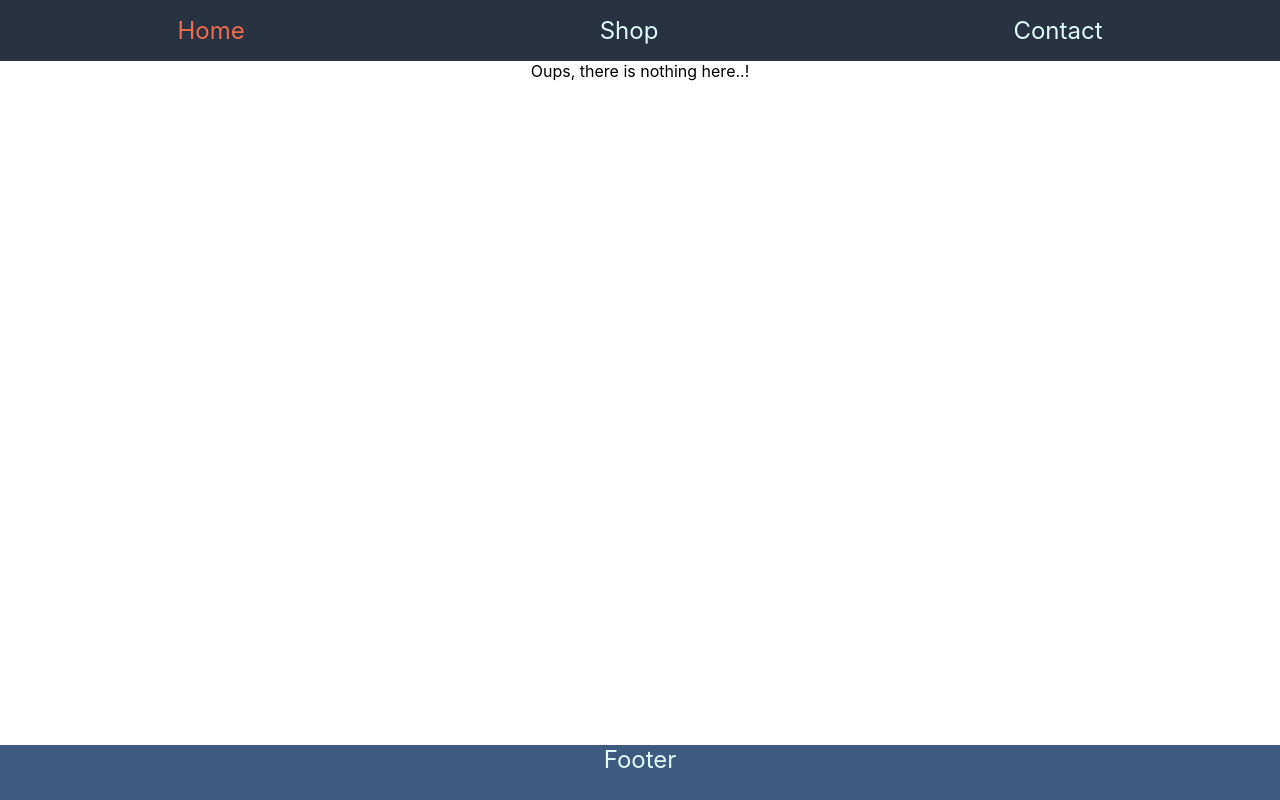
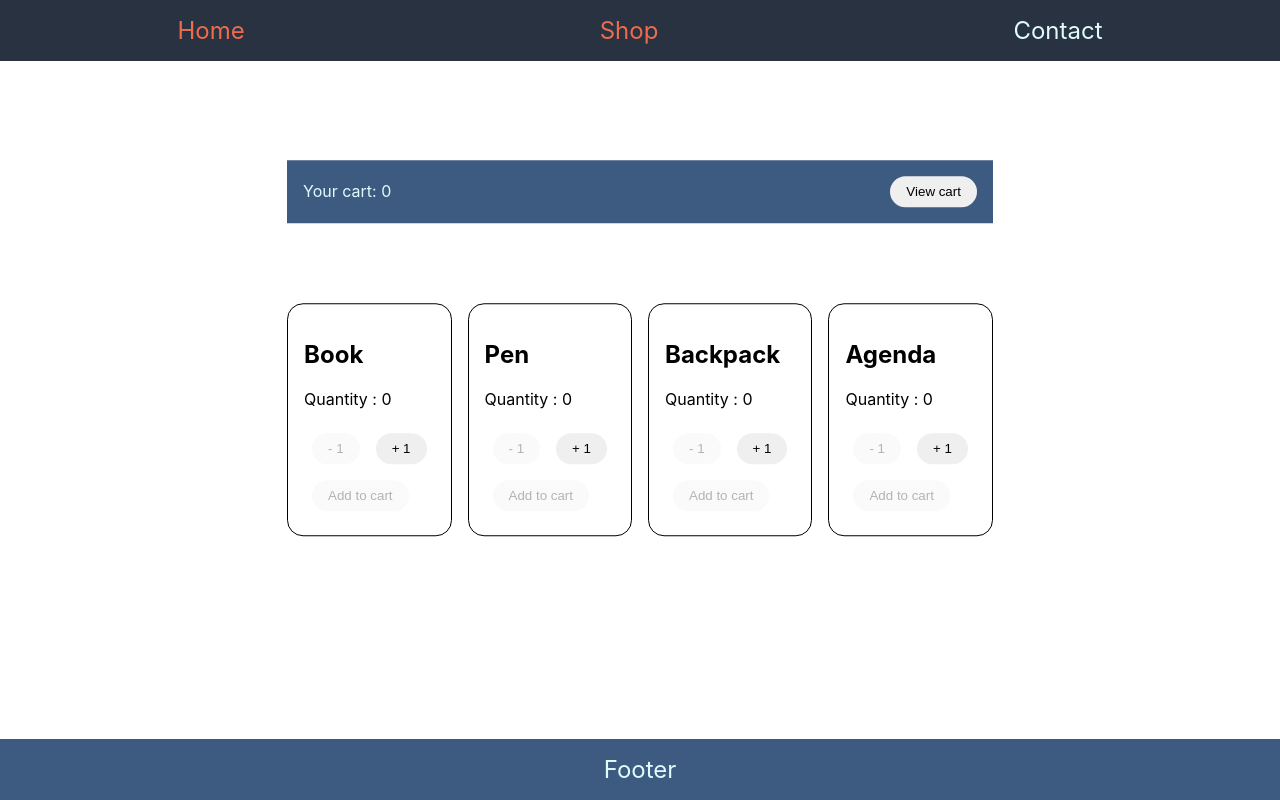
Before and after one commit to thiseas-perso/shopping-cart, a React (Create React App) app: page /shopping-cart/shop in a window 1280 px wide. Built offline with nearby package versions, Linux system fonts and the light colour scheme.

Commit message:
routes fix and minor css

```diff
--- a/package.json
+++ b/package.json
@@ -22,7 +22,7 @@
     "test": "react-scripts test",
     "eject": "react-scripts eject",
     "predeploy": "npm run build",
-    "deploy": "gh-pages -b main -d build"
+    "deploy": "gh-pages -d build"
   },
   "eslintConfig": {
     "extends": [
--- a/src/components/footer/Footer.module.css
+++ b/src/components/footer/Footer.module.css
@@ -1,8 +1,9 @@
 .footer{
    display: flex;
-   height: 4rem;
+   height: 2rem;
    background-color: #3d5a80;
    color: #e0fbfc;
    justify-content: center;
    font-size: 1.5rem;
+   padding: 1rem;
 }
--- a/src/components/navBar/NavBar.js
+++ b/src/components/navBar/NavBar.js
@@ -13,7 +13,7 @@ const NavBar = () => {
         Home
       </NavLink>
       <NavLink
-        to={"/shop"}
+        to={"/shopping-cart/shop"}
         className={({ isActive }) =>
           isActive ? ` ${styles.active}` : `${styles.notactive}`
         }
@@ -21,7 +21,7 @@ const NavBar = () => {
         Shop
       </NavLink>
       <NavLink
-        to={"/contact"}
+        to={"/shopping-cart/contact"}
         className={({ isActive }) =>
           isActive ? `${styles.active}` : `${styles.notactive}`
         }
--- a/src/index.js
+++ b/src/index.js
@@ -15,8 +15,8 @@ root.render(
     <BrowserRouter>
       <Routes>
         <Route path="/shopping-cart" element={<App />} />
-        <Route path="/shop" element={<Shop />} />
-        <Route path="*" element={<NotFound />} />
+        <Route path="/shopping-cart/shop" element={<Shop />} />
+        <Route path="/shopping-cart/*" element={<NotFound />} />
       </Routes>
     </BrowserRouter>
   </Provider>
--- a/src/pages/notfound/NotFound.js
+++ b/src/pages/notfound/NotFound.js
@@ -1,8 +1,14 @@
 import React from "react";
 import Uiwrapper from "../../components/uiwrapper";
 
+import styles from "./NotFound.module.css";
+
 const NotFound = () => {
-  return <Uiwrapper>Oups, there is nothing here..!</Uiwrapper>;
+  return (
+    <Uiwrapper>
+      <div className={styles.banner}>Woops, there is nothing here..!</div>
+    </Uiwrapper>
+  );
 };
 
 export default NotFound;
--- a/src/pages/notfound/NotFound.module.css
+++ b/src/pages/notfound/NotFound.module.css
@@ -0,0 +1,3 @@
+.banner{
+   margin-top: 50%;
+}
```
Also changed, not shown: 7 other files (tests, documents, lock files or other folders).
